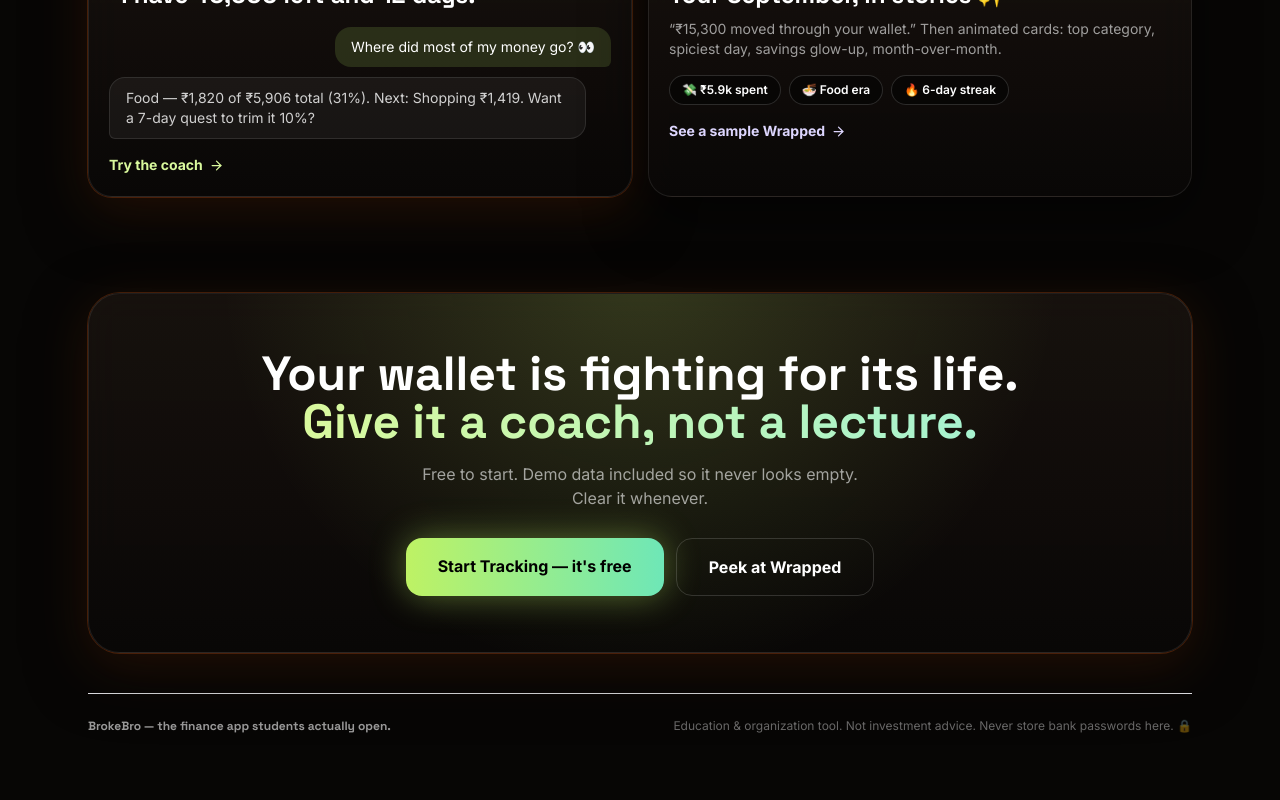
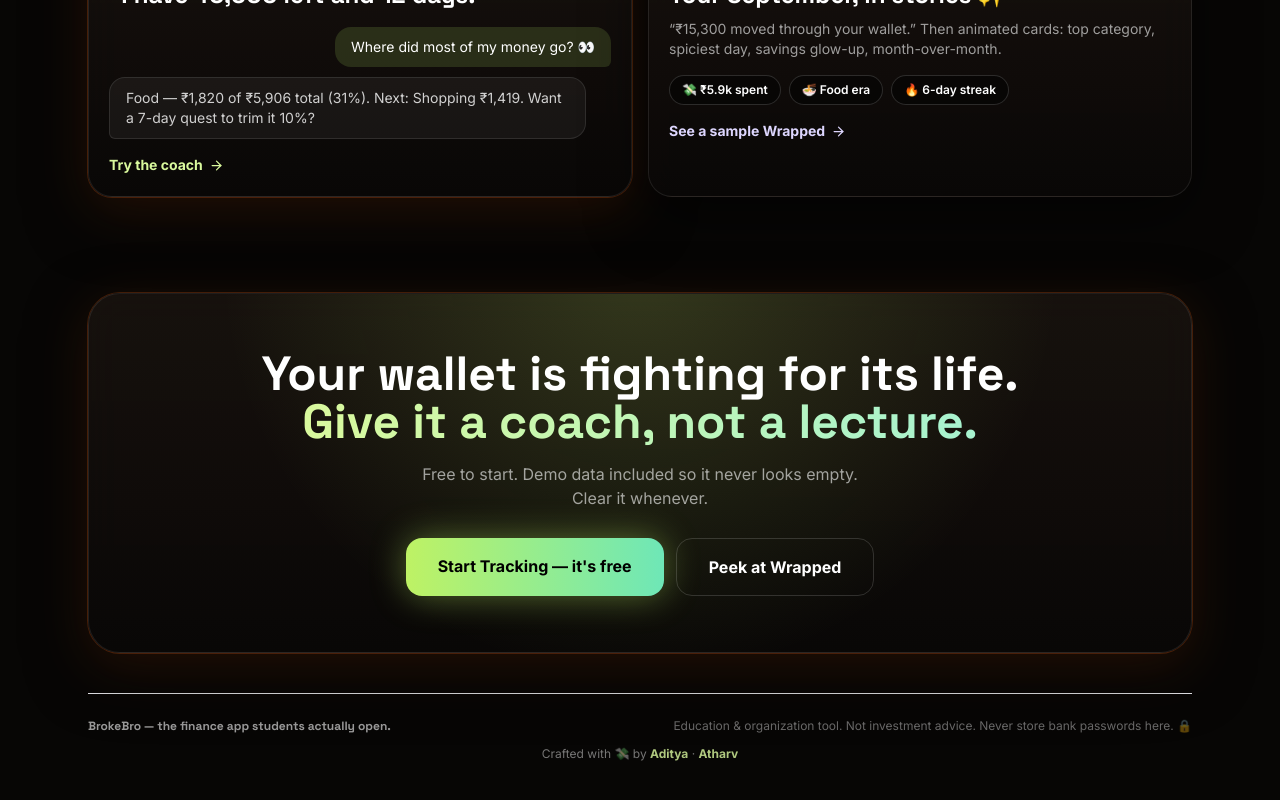
Before and after one commit to kumaraditya666/brokebro, a Next.js app: page / in a window 1280 px wide. Shown: the part 1699-2499 px from the top of the page. Built offline with nearby package versions, Linux system fonts and the light colour scheme.

Commit message:
Credits: Aditya & Atharv

```diff
--- a/app/profile/page.tsx
+++ b/app/profile/page.tsx
@@ -98,6 +98,18 @@
         <h3 className="font-display font-bold">Privacy & safety</h3>
         <p className="mt-1 text-sm text-white/55">Financial info is private by default. Share cards never include balances or transactions unless you explicitly opt in. We never ask for bank passwords — there are no bank integrations, by design. Not investment advice, ever.</p>
       </Card>
+
+      <Card className="mt-4 text-center">
+        <p className="text-xs font-bold uppercase tracking-[0.2em] text-white/40">Crafted with 💸 by</p>
+        <div className="mt-2 flex items-center justify-center gap-3">
+          <a href="https://www.instagram.com/aadiiii___666" target="_blank" rel="noopener noreferrer" className="rounded-2xl border border-white/10 bg-white/5 px-5 py-2.5 text-sm font-bold transition hover:border-lime-300/40 hover:text-lime-200">
+            📸 Aditya
+          </a>
+          <a href="https://www.instagram.com/atharvvarshney7" target="_blank" rel="noopener noreferrer" className="rounded-2xl border border-white/10 bg-white/5 px-5 py-2.5 text-sm font-bold transition hover:border-lime-300/40 hover:text-lime-200">
+            📸 Atharv
+          </a>
+        </div>
+      </Card>
     </AppShell>
   );
 }
--- a/components/brokebro/Landing.tsx
+++ b/components/brokebro/Landing.tsx
@@ -164,9 +164,17 @@
             <Link href="/wrapped" className="rounded-2xl border border-white/15 px-8 py-4 font-bold transition hover:bg-white/5">Peek at Wrapped</Link>
           </div>
         </motion.div>
-        <footer className="mt-10 flex flex-wrap items-center justify-between gap-3 border-t border-white/8 pt-6 text-xs text-white/40">
-          <span className="font-display font-bold text-white/60">BrokeBro — the finance app students actually open.</span>
-          <span>Education & organization tool. Not investment advice. Never store bank passwords here. 🔒</span>
+        <footer className="mt-10 border-t border-white/8 pt-6 text-xs text-white/40">
+          <div className="flex flex-wrap items-center justify-between gap-3">
+            <span className="font-display font-bold text-white/60">BrokeBro — the finance app students actually open.</span>
+            <span>Education & organization tool. Not investment advice. Never store bank passwords here. 🔒</span>
+          </div>
+          <p className="mt-3 text-center text-white/45">
+            Crafted with 💸 by{" "}
+            <a href="https://www.instagram.com/aadiiii___666" target="_blank" rel="noopener noreferrer" className="font-bold text-lime-200/80 hover:text-lime-200 hover:underline">Aditya</a>
+            {" "}·{" "}
+            <a href="https://www.instagram.com/atharvvarshney7" target="_blank" rel="noopener noreferrer" className="font-bold text-lime-200/80 hover:text-lime-200 hover:underline">Atharv</a>
+          </p>
         </footer>
       </section>
     </div>
```
Also changed, not shown: public/sw.js.
